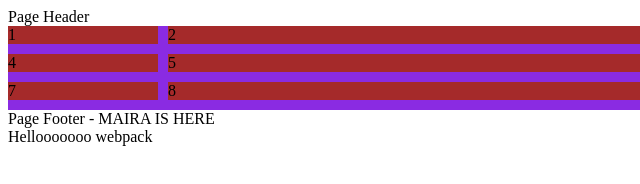
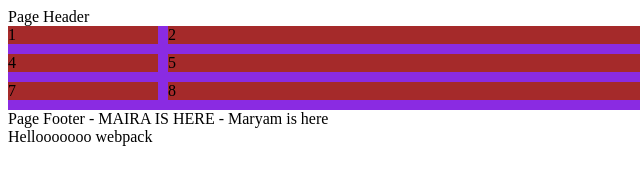
Before and after one commit to faisaldeveloper/webpack-app, a website built with webpack: page src/index.html in a window 1280 px wide. Shown: the full height of the page, 0-640 px from the left. Built offline with nearby package versions, Linux system fonts and the light colour scheme.

Commit message:
added commit for ma2

```diff
--- a/src/index.html
+++ b/src/index.html
@@ -36,7 +36,7 @@
 </main>
 <aside></aside>
 
-<footer>Page Footer - MAIRA IS HERE</footer>
+<footer>Page Footer - MAIRA IS HERE - Maryam is here</footer>
 
 
   </body>
```
